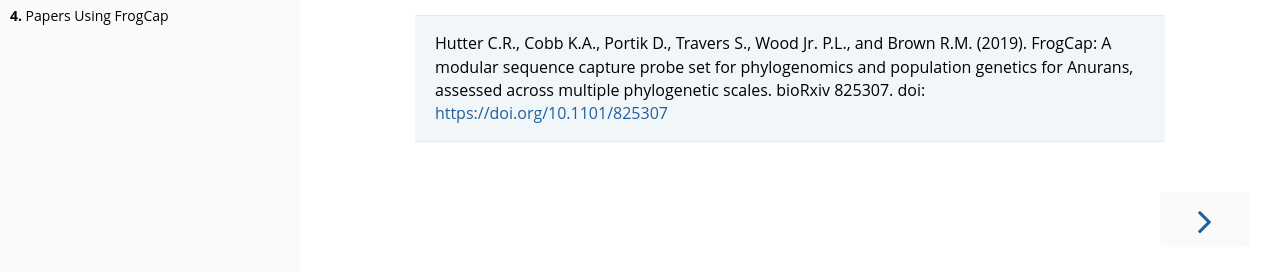
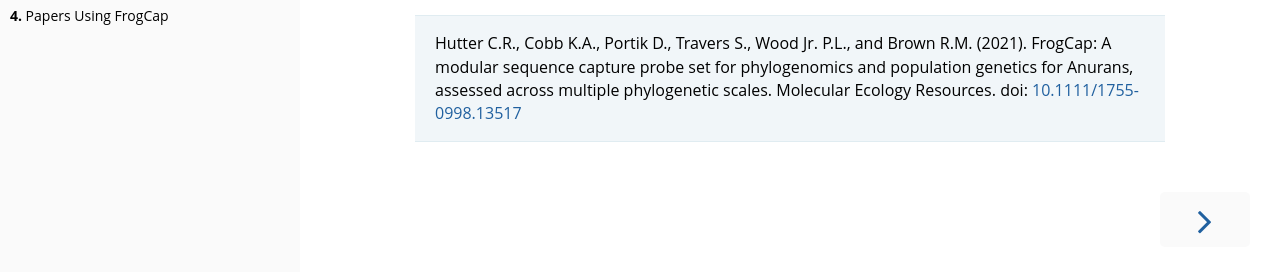
Before and after one commit to chutter/FrogCap-Sequence-Capture, a plain HTML site: page index.html in a window 1280 px wide. Shown: the part 254-526 px from the top of the page. Drawn offline with Linux system fonts and the light colour scheme.

Commit message:
deploy: 9bb16c7816fd4014379d04effb786c75830fc91a

```diff
--- a/index.html
+++ b/index.html
@@ -181,7 +181,7 @@
                         <h1>FrogCap sequence capture probe-set and pipeline</h1>
 <p>Welcome to the FrogCap GitHub repository! Please visit <a href="http://frogcap.com">frogcap.com</a> for the probe set, data analysis pipeline, and tutorials. Please cite the following preprint (soon to be published manuscript) if you use any of these resources.</p>
 <blockquote>
-<p>Hutter C.R., Cobb K.A., Portik D., Travers S., Wood Jr. P.L., and Brown R.M. (2019). FrogCap: A modular sequence capture probe set for phylogenomics and population genetics for Anurans, assessed across multiple phylogenetic scales. bioRxiv 825307. doi: <a href="https://doi.org/10.1101/825307">https://doi.org/10.1101/825307</a></p>
+<p>Hutter C.R., Cobb K.A., Portik D., Travers S., Wood Jr. P.L., and Brown R.M. (2021). FrogCap: A modular sequence capture probe set for phylogenomics and population genetics for Anurans, assessed across multiple phylogenetic scales. Molecular Ecology Resources. doi: <a href="https://doi.org/10.1111/1755-0998.13517">10.1111/1755-0998.13517</a></p>
 </blockquote>
 
                     </main>
```
